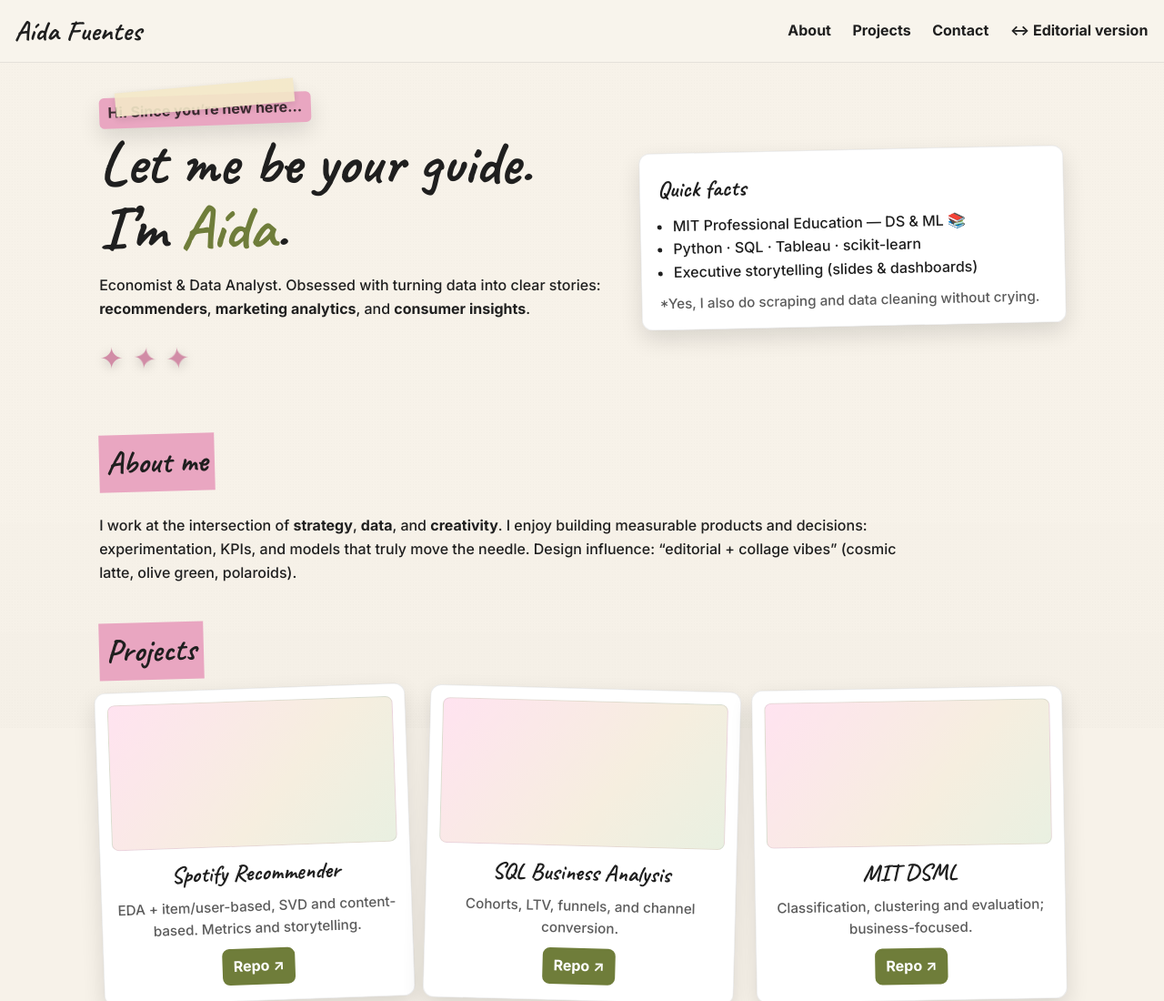
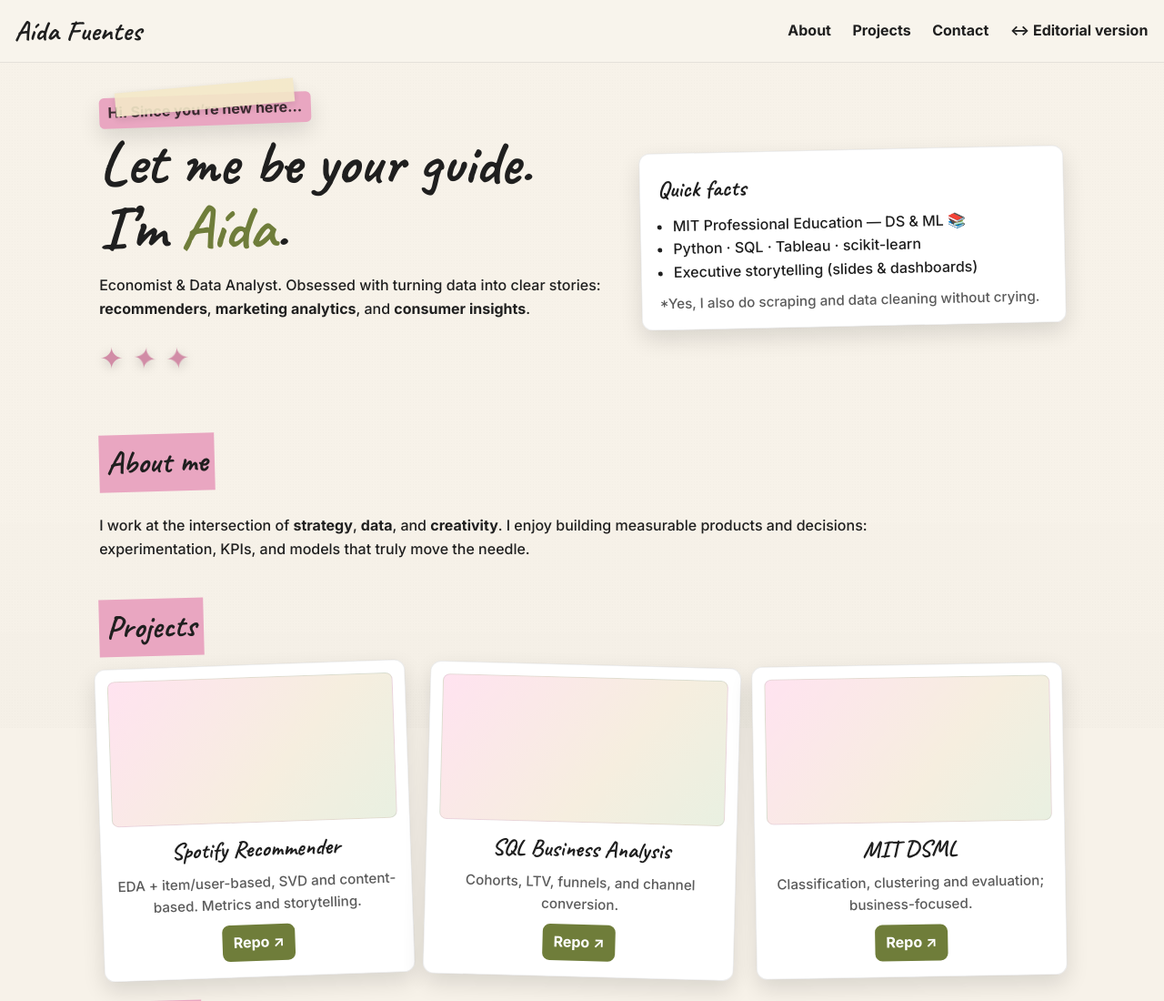
Before and after one commit to aidafuva/aidafuva.github.io, a plain HTML site: page index.html in a window 1280 px wide. Shown: the top 1100 px of the page at 91% size. Drawn offline with Linux system fonts and the light colour scheme.

Commit message:
Update index.html

```diff
--- a/index.html
+++ b/index.html
@@ -172,7 +172,6 @@
       <p style="max-width:900px">
         I work at the intersection of <strong>strategy</strong>, <strong>data</strong>, and <strong>creativity</strong>.
         I enjoy building measurable products and decisions: experimentation, KPIs, and models that truly move the needle.
-        Design influence: “editorial + collage vibes” (cosmic latte, olive green, polaroids).
       </p>
     </section>
 
```
